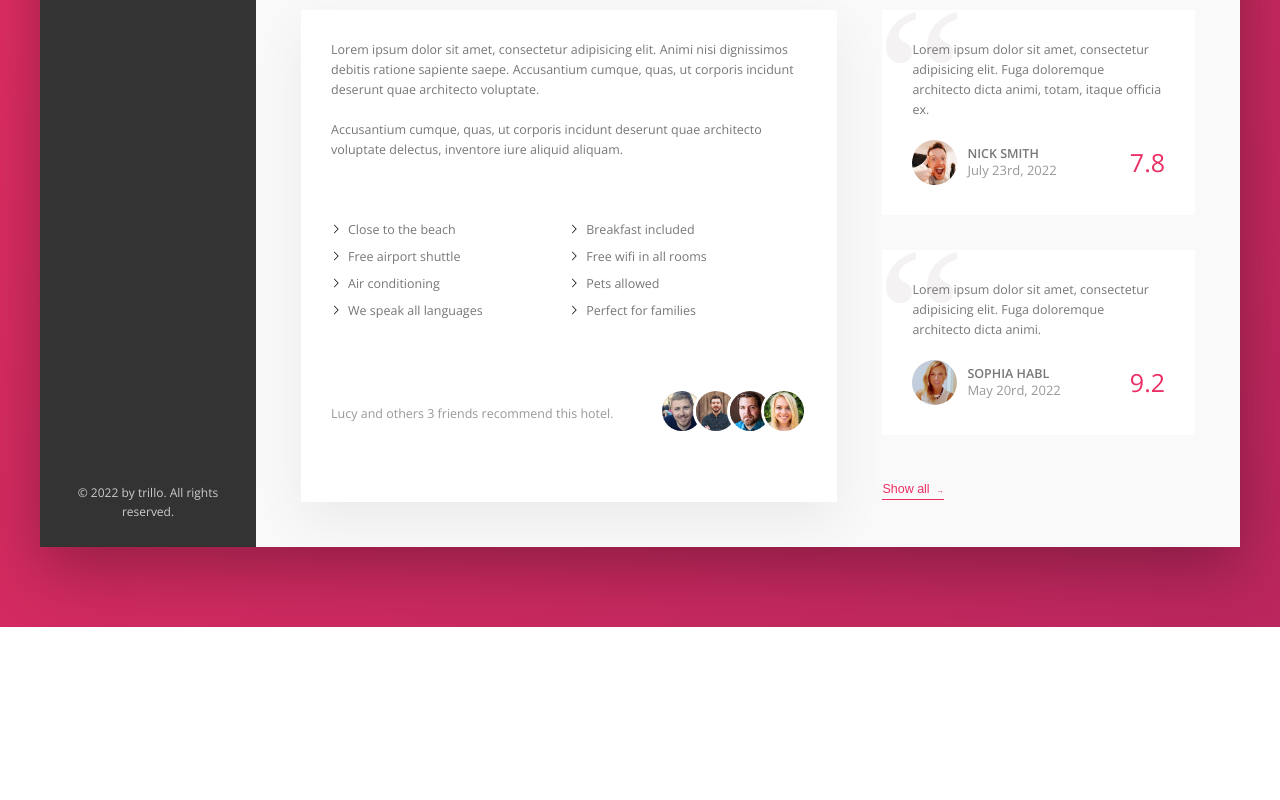
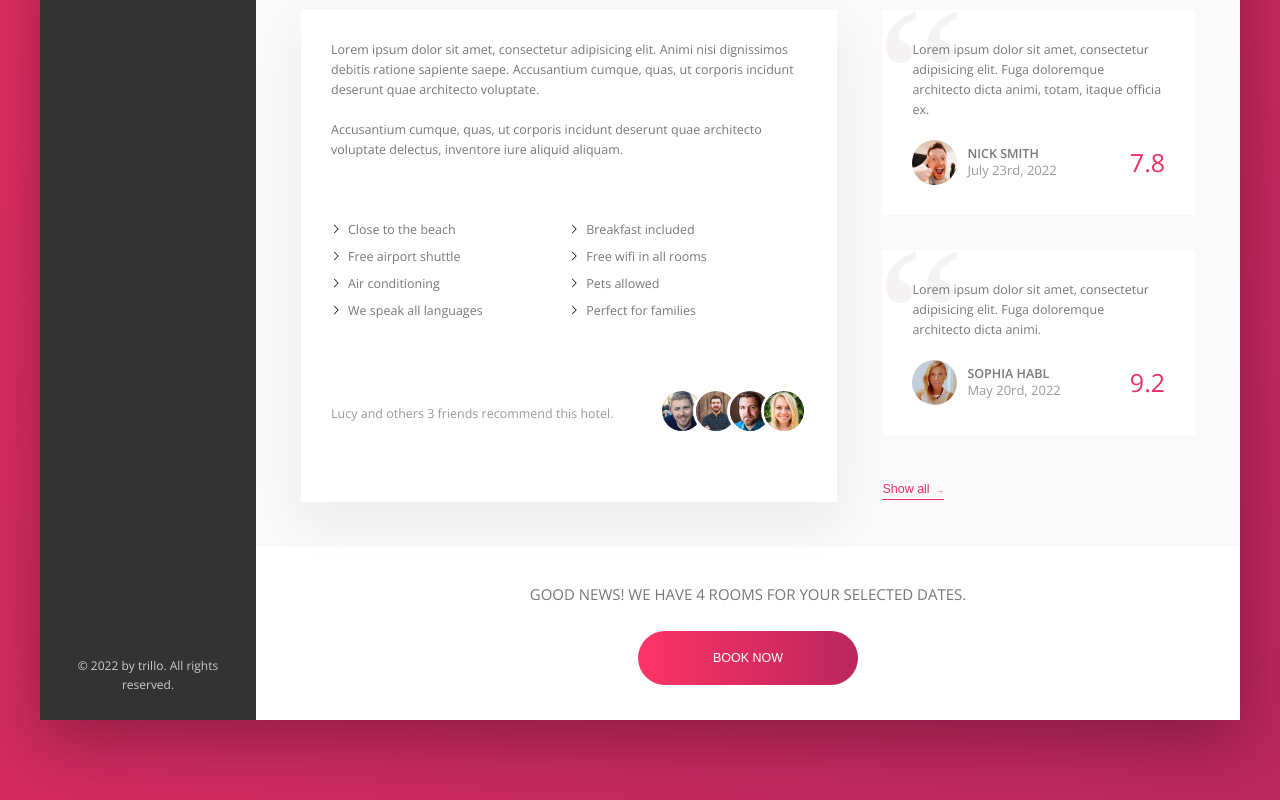
Before and after one commit to rnldbss/trillo, a website: page index.html in a window 1280 px wide. Shown: the part 660-1460 px from the top of the page. Before the commit the page ends 1287 px from the top, so only its background shows below. Drawn offline with nearby package versions, Linux system fonts and the light colour scheme.

Commit message:
building de CTA section, final

```diff
--- a/index.html
+++ b/index.html
@@ -235,6 +235,15 @@
               <button class="btn-inline">Show all <span>&rarr;</span></button>
             </figure>
           </div>
+          <div class="cta">
+            <h2 class="cta__book-now">
+              Good news! We have 4 rooms for your selected dates.
+            </h2>
+            <button class="btn">
+              <span class="btn__visible">Book Now</span>
+              <span class="btn__invisible">Only 4 rooms left</span>
+            </button>
+          </div>
         </main>
       </div>
     </div>
--- a/sass/_components.scss
+++ b/sass/_components.scss
@@ -445,3 +445,73 @@
     z-index: 1;
   }
 }
+
+//////////////////////////////////
+//CALL TO ACTION
+
+.cta {
+  padding: 3.5rem;
+  text-align: center;
+
+  &__book-now {
+    font-size: 1.5rem;
+    font-weight: 300;
+    text-transform: uppercase;
+    margin-bottom: 2.5rem;
+  }
+}
+
+.btn {
+  font-size: 2rem;
+  font-weight: 300;
+  text-transform: uppercase;
+  border-radius: 100px;
+  border: none;
+  background-image: linear-gradient(
+    to right,
+    var(--color-primary-light),
+    var(--color-primary-dark)
+  );
+  color: #fff;
+  position: relative;
+  overflow: hidden;
+
+  &:hover {
+    background-image: linear-gradient(
+      to left,
+      var(--color-primary-light),
+      var(--color-primary-dark)
+    );
+  }
+
+  &__visible {
+    display: inline-block;
+    padding: 2rem 7.5rem;
+    height: 100%;
+    width: 100%;
+    transition: all 0.2s;
+  }
+
+  &__invisible {
+    display: inline-block;
+    padding: 2rem 0;
+    position: absolute;
+    top: -100%;
+    left: 0%;
+    height: 100%;
+    width: 100%;
+    transition: all 0.2s;
+  }
+
+  &:hover &__visible {
+    transform: translateY(100%);
+  }
+
+  &:hover &__invisible {
+    top: 0;
+  }
+
+  &:focus {
+    animation: pulsate 1s infinite;
+  }
+}
```
Also changed, not shown: css/style.css, 1 other file.
